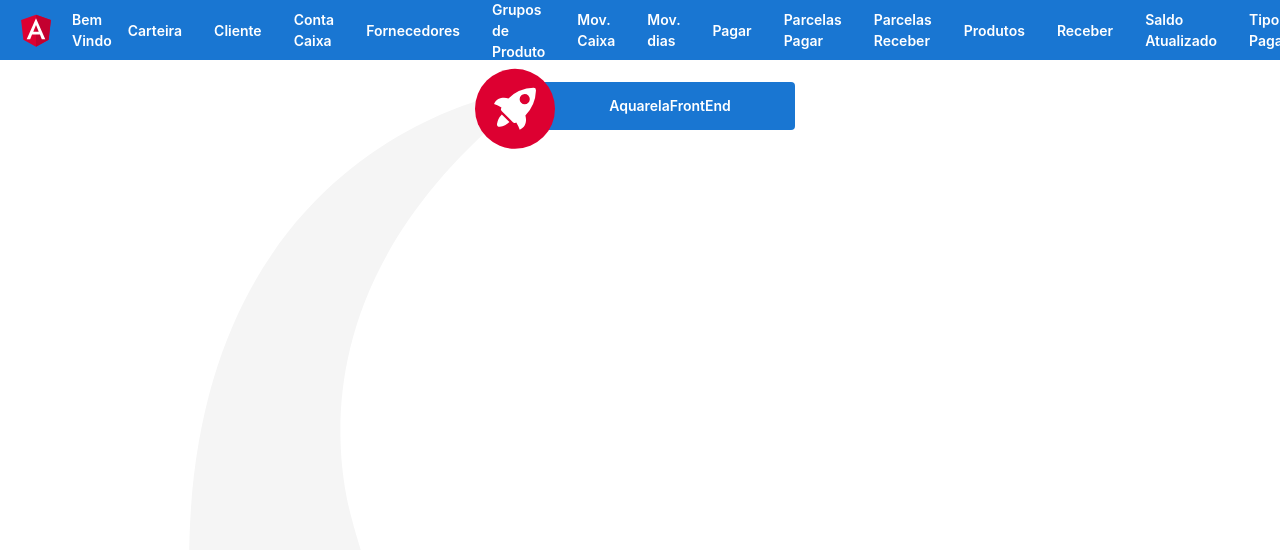
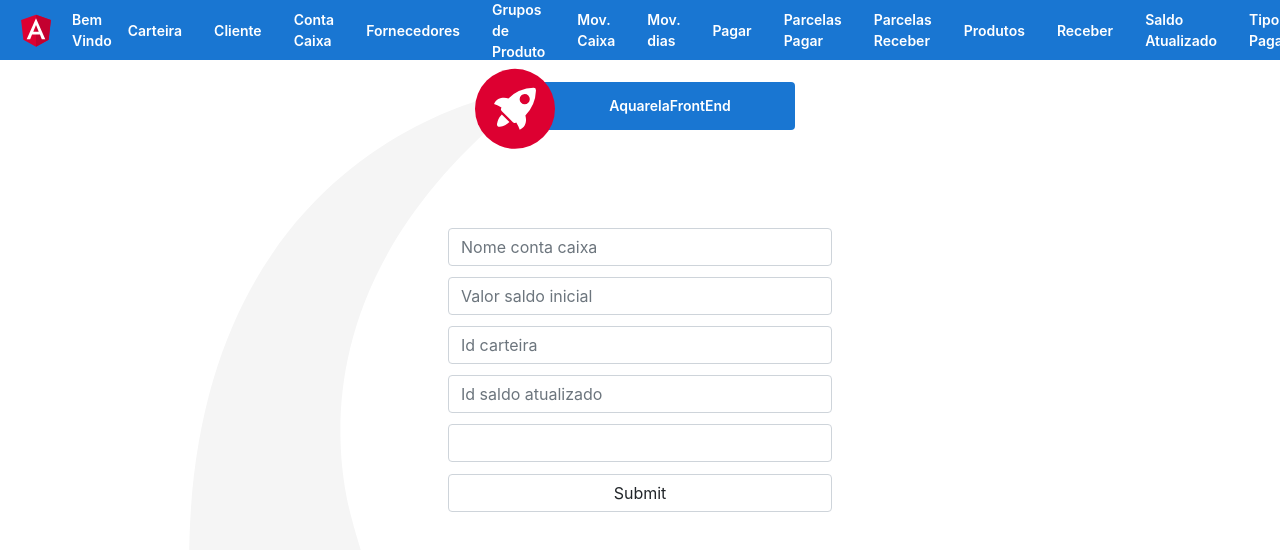
Before and after one commit to SidneyMaldonado/aquarela, an Angular app: page /contacaixa/incluir in a window 1280 px wide. Before the commit this address led to /. Shown: the top 550 px of the page. Built offline with nearby package versions, Linux system fonts and the light colour scheme.

Commit message:
Inserindo component conta-caixa-inserir

```diff
--- a/src/app/app-routing.module.ts
+++ b/src/app/app-routing.module.ts
@@ -22,6 +22,7 @@ import { TipopagarComponent } from './components/tipopagar/tipopagar.component';
 import { VendaComponent } from './components/venda/venda.component';
 import { MovdiaIncluirComponent } from './components/movdia-incluir/movdia-incluir.component';
 import { FornecedorIncluirComponent } from './components/fornecedor-incluir/fornecedor-incluir.component';
+import { ContaCaixaInserirComponent } from './components/conta-caixa-inserir/conta-caixa-inserir.component';
 
 const routes: Routes = [
   {path: "contacaixa", component: ContacaixaComponent},
@@ -58,7 +59,8 @@ const routes: Routes = [
   {path: "cliente", component: ClienteComponent},
   {path: "venda", component: VendaComponent},
   {path:"movdia/incluir", component: MovdiaIncluirComponent},
-  {path: "fornecedor/incluir", component: FornecedorIncluirComponent}
+  {path: "fornecedor/incluir", component: FornecedorIncluirComponent},
+  {path: "contacaixa/incluir", component:ContaCaixaInserirComponent}
 ]
 
 @NgModule({
--- a/src/app/app.module.ts
+++ b/src/app/app.module.ts
@@ -24,6 +24,7 @@ import { VendaComponent } from './components/venda/venda.component';
 import { MovdiaIncluirComponent } from './components/movdia-incluir/movdia-incluir.component';
 import { FormBuilder, FormsModule, ReactiveFormsModule } from '@angular/forms';
 import { FornecedorIncluirComponent } from './components/fornecedor-incluir/fornecedor-incluir.component';
+import { ContaCaixaInserirComponent } from './components/conta-caixa-inserir/conta-caixa-inserir.component';
 
 @NgModule({
   declarations: [
@@ -45,7 +46,8 @@ import { FornecedorIncluirComponent } from './components/fornecedor-incluir/forn
     TipopagarComponent,
     VendaComponent,
     MovdiaIncluirComponent,
-    FornecedorIncluirComponent
+    FornecedorIncluirComponent,
+    ContaCaixaInserirComponent
   ],
   imports: [
     BrowserModule,
--- /dev/null
+++ b/src/app/components/conta-caixa-inserir/conta-caixa-inserir.component.html
@@ -0,0 +1,16 @@
+<div class="container main-content">
+    <div id="notificacao" class="notificacao">
+    </div>
+    <form class="form" [formGroup]="form" (submit)="incluir()">
+        <input placeholder="Nome conta caixa" type="text" class="form-control" formControlName="nmContaCaixa">
+        <input placeholder="Valor saldo inicial" type="number" class="form-control" formControlName="vlSaldoInicial">
+        <input placeholder="Id carteira" type="number" class="form-control" formControlName="idCarteira">
+        <input placeholder="Id saldo atualizado" type="number" class="form-control" formControlName="idSaldoAtualizado">
+
+        <select class="form-control" formControlName="dmSituacao">
+            <option value="1" default>Ativo</option>
+            <option value="0">Inativo</option>
+        </select>
+        <input class="form-control" type="submit">
+    </form>
+</div>
--- /dev/null
+++ b/src/app/components/conta-caixa-inserir/conta-caixa-inserir.component.ts
@@ -0,0 +1,38 @@
+import { Component, OnInit } from '@angular/core';
+import { FormBuilder, FormGroup, Validators } from '@angular/forms';
+import { ContaCaixa } from 'src/app/entities/contacaixa';
+import { showError, showSuccess } from 'src/app/formHandler/formhandler';
+import { ContaCaixaService } from 'src/app/services/contacaixa.service';
+
+@Component({
+  selector: 'app-conta-caixa-inserir',
+  templateUrl: './conta-caixa-inserir.component.html',
+  styleUrls: ['./conta-caixa-inserir.component.css']
+})
+export class ContaCaixaInserirComponent implements OnInit {
+  form:FormGroup = this.formBuilder.group({
+    dmSituacao:['', Validators.required],
+    nmContaCaixa:['', Validators.required],
+    vlSaldoInicial:['', Validators.required],
+    idCarteira:['', Validators.required],
+    idSaldoAtualizado:['', Validators.required]
+  })
+  constructor(private contaCaixaService: ContaCaixaService, private formBuilder: FormBuilder) { }
+
+  ngOnInit(): void {
+  }
+
+  incluir(){
+    if(!this.form.valid){
+      showError("Dados inválidos");
+      return;
+    }
+    let bodyContaCaixa:ContaCaixa= this.form.value
+    bodyContaCaixa.dmSituacao = Boolean(bodyContaCaixa.dmSituacao)
+    this.contaCaixaService.incluir(bodyContaCaixa).subscribe(
+      response => alert(response),
+      error =>{if(error.status==200){showSuccess("Sucesso ao incluir!")}}
+    )
+  }
+
+}
--- a/src/app/services/contacaixa.service.ts
+++ b/src/app/services/contacaixa.service.ts
@@ -9,13 +9,18 @@ import { Observable } from 'rxjs';
 })
 export class ContaCaixaService {
 
+  private url = "https://localhost:44332/api/contacaixa"
+
   constructor( private http: HttpClient) { }
 
 
   listar() : Observable<ContaCaixaLista[]> {
 
-    return this.http.get<ContaCaixaLista[]>("https://localhost:44332/api/contacaixa");
+    return this.http.get<ContaCaixaLista[]>(this.url);
 
+  }
+  incluir(body:ContaCaixa) : Observable<string>{
+    return this.http.post<string>(this.url, body)
   }
 
 }
```
Also changed, not shown: src/app/components/conta-caixa-inserir/conta-caixa-inserir.component.css (added), 1 other file (tests, documents, lock files or other folders).
